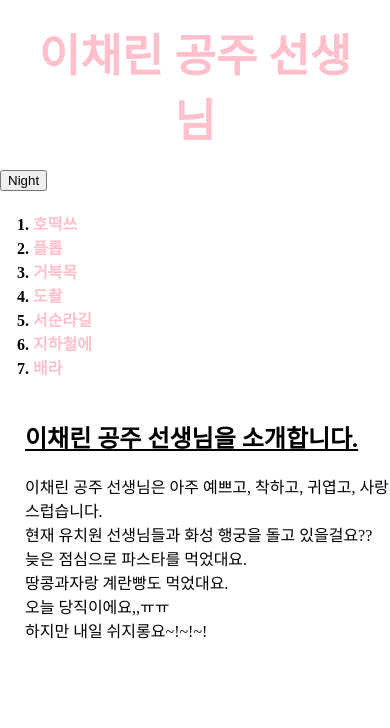
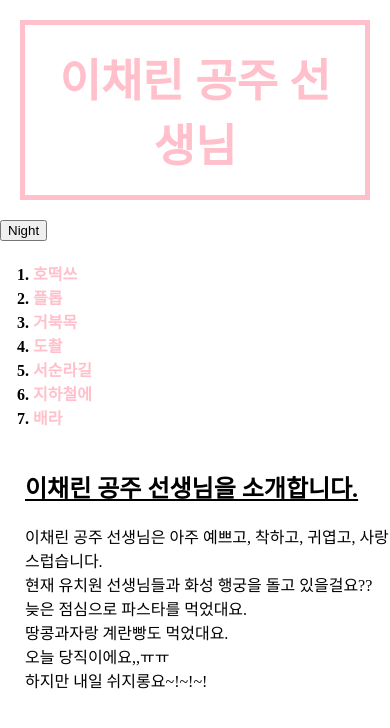
Before and after one commit to YoonTarget/my_first_web_site, a plain HTML site: page index.html in a window 390 px wide. Drawn offline with Linux system fonts and the light colour scheme.

Commit message:
수정_3

```diff
--- a/style.css
+++ b/style.css
@@ -8,9 +8,10 @@ a {
 h1 {
   font-size:45px;
   text-align:center;
-  border-bottom:1px solid gray;
-  margin:0;
+  border:5px solid pink;
+  margin:20px;
   padding:20px;
+  display:block;
 }
 ol {
   border-right:1px solid gray;
@@ -36,9 +37,6 @@ ol {
   ol {
     border-right:none;
   }
-  h1 {
-    border-bottom:none;
-  }
 }
 h2{
   text-decoration:underline;
```
